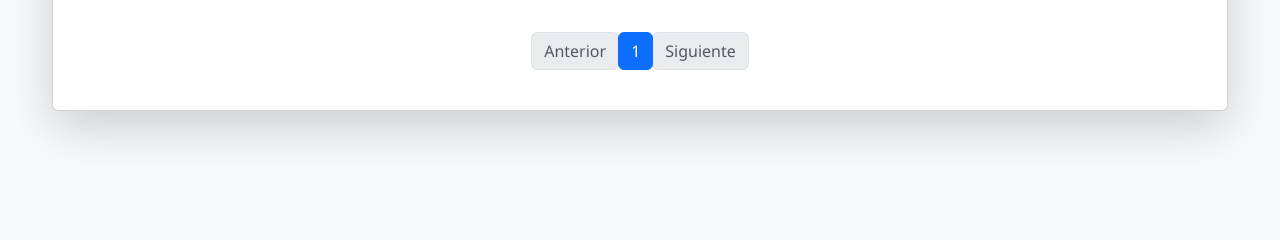
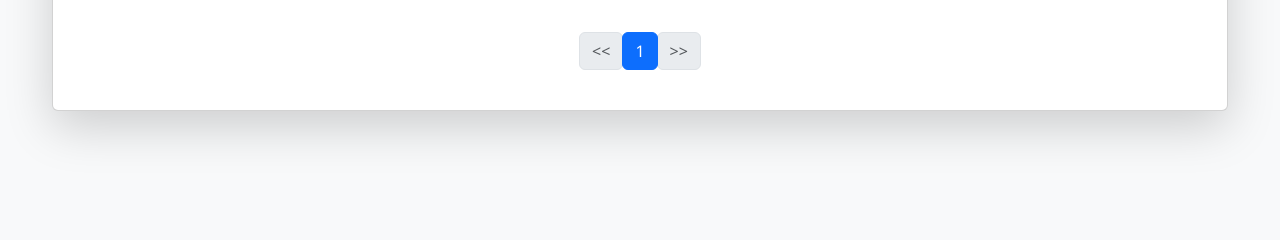
Before and after one commit to santiagonisi/Hormigon, a Flask app: page /parte_diario in a window 1280 px wide. Shown: the part 546-786 px from the top of the page. Run offline with Flask 3, Linux system fonts and the light colour scheme.

Commit message:
change paginacion

```diff
--- a/templates/parte_diario.html
+++ b/templates/parte_diario.html
@@ -180,7 +180,7 @@ td .btn {
   <nav aria-label="Paginación partes">
     <ul class="pagination justify-content-center mt-3">
       <li class="page-item {% if not partes.has_prev %}disabled{% endif %}">
-        <a class="page-link" href="{{ url_for('parte_diario', page=partes.prev_num) if partes.has_prev else '#' }}">Anterior</a>
+        <a class="page-link" href="{{ url_for('parte_diario', page=partes.prev_num) if partes.has_prev else '#' }}"><<</a>
       </li>
       {% for pnum in range(1, total_pages+1) %}
       <li class="page-item {% if pnum == page %}active{% endif %}">
@@ -188,7 +188,7 @@ td .btn {
       </li>
       {% endfor %}
       <li class="page-item {% if not partes.has_next %}disabled{% endif %}">
-        <a class="page-link" href="{{ url_for('parte_diario', page=partes.next_num) if partes.has_next else '#' }}">Siguiente</a>
+        <a class="page-link" href="{{ url_for('parte_diario', page=partes.next_num) if partes.has_next else '#' }}">>></a>
       </li>
     </ul>
   </nav>
```
